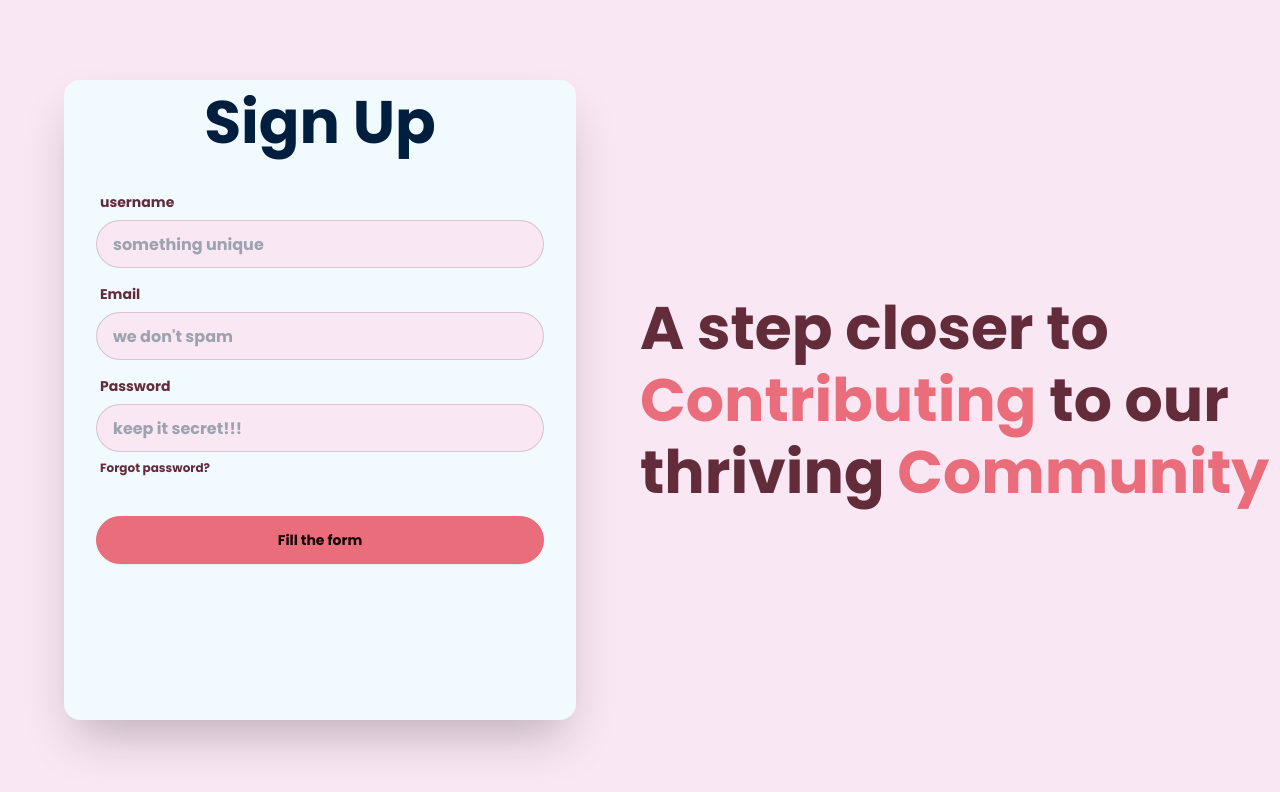
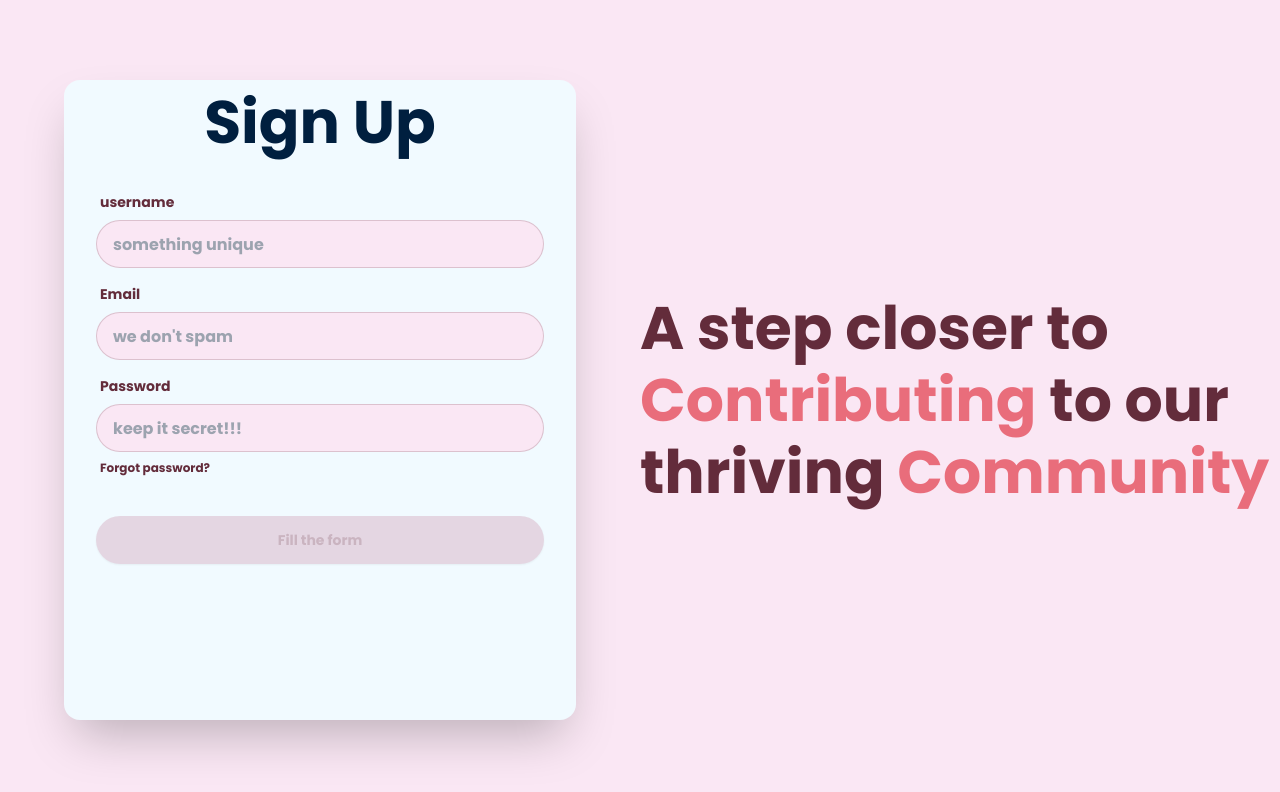
Before and after one commit to ayushkumarshukla13/need_name, a Next.js app: page /SignUp in a window 1280 px wide. Shown: the top 792 px of the page. Built offline with nearby package versions, Linux system fonts and the light colour scheme.

Commit message:
fixing_signup

```diff
--- a/app/SignUp/page.jsx
+++ b/app/SignUp/page.jsx
@@ -1,11 +1,11 @@
 'use client'
 import React, { useEffect, useState } from 'react'
 import axios from 'axios'
-import { useRouter } from 'next/navigation'
+// import { useRouter } from 'next/navigation'
 const page = () => {
-    const router = useRouter();
+    // const router = useRouter();
 
-    const [user, setUser] = React.useState({
+    const [user, setUser] = useState({
         email: "",
         password: "",
         username: "",
@@ -20,6 +20,7 @@ const page = () => {
             setLoading(true);
             const response = await axios.post("/api/users/signup", user);
             console.log("Signup success", response.data);
+
             // router.push("/login");
 
         } catch (error) {
@@ -69,20 +70,22 @@ const page = () => {
                                     className="input input-bordered" required />
                             </div>
 
-                            <div className="form-control">
+                            <div className="form-control " >
 
                                 <label className="label">
-                                    <span className="label-text">Email</span>
+                                    <span className="label-text" >Email</span>
                                 </label>
                                 <input id='email' value={user.email}
                                     onChange={(e) => setUser({ ...user, email: e.target.value })}
 
                                     type="email" placeholder="we don't spam" className="input input-bordered" required />
+
                             </div>
+
 
                             <div className="form-control">
                                 <label className="label">
-                                    <span className="label-text">Password</span>
+                                    <span className="label-text tooltip" data-tip="Min 8 Chars, 1 special Char">Password</span>
                                 </label>
                                 <input id='password' value={user.password}
                                     onChange={(e) => setUser({ ...user, password: e.target.value })}
@@ -97,7 +100,7 @@ const page = () => {
                             <div className="form-control mt-6">
                                 <button
                                     onClick={onSignup}
-                                    className="btn btn-primary">{buttonDisabled ? "Fill the form" : "SignUp"}</button>
+                                    className="btn btn-primary" disabled={buttonDisabled}>{buttonDisabled ? "Fill the form" : "SignUp"}</button>
                             </div>
                         </div>
                     </div>
```
